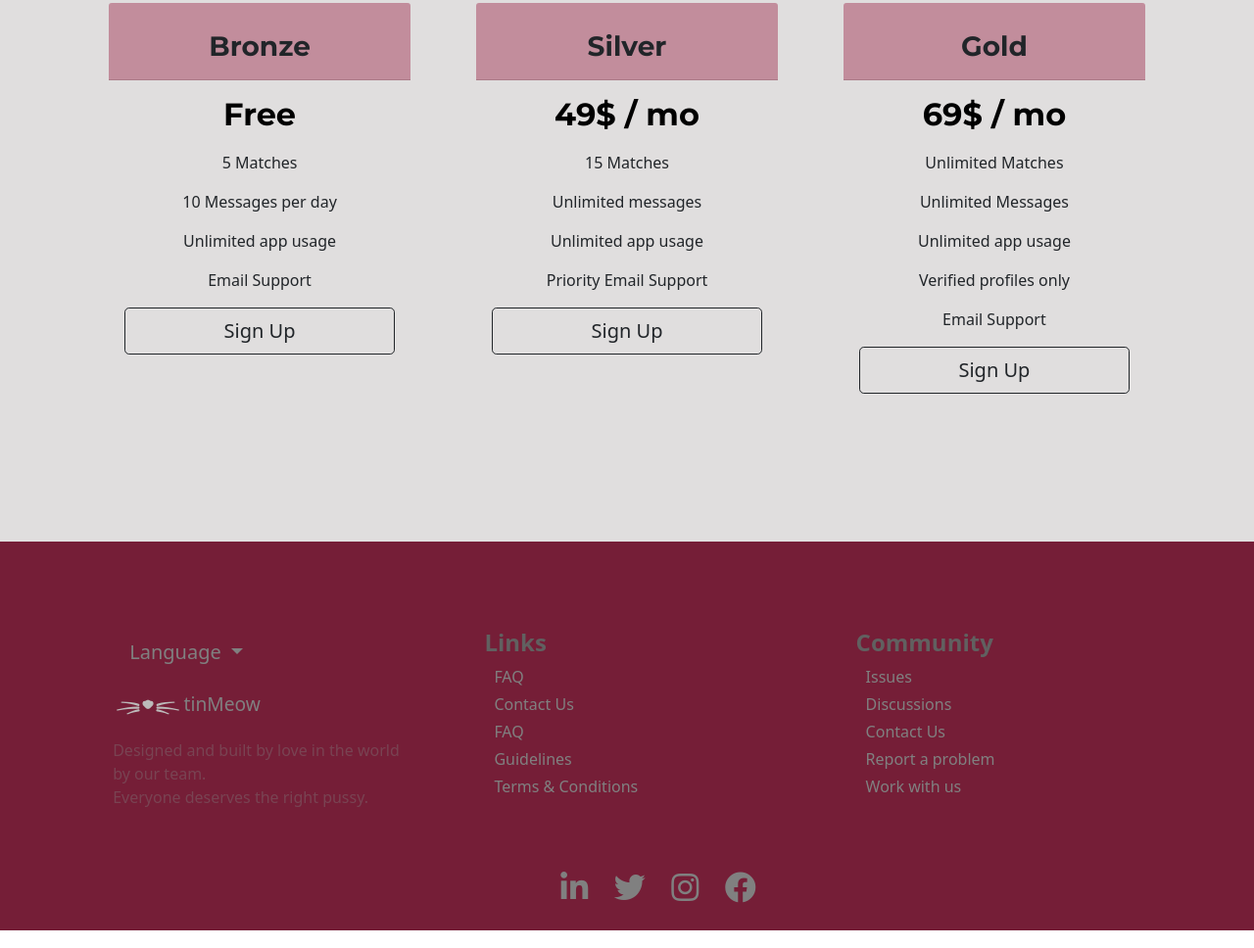
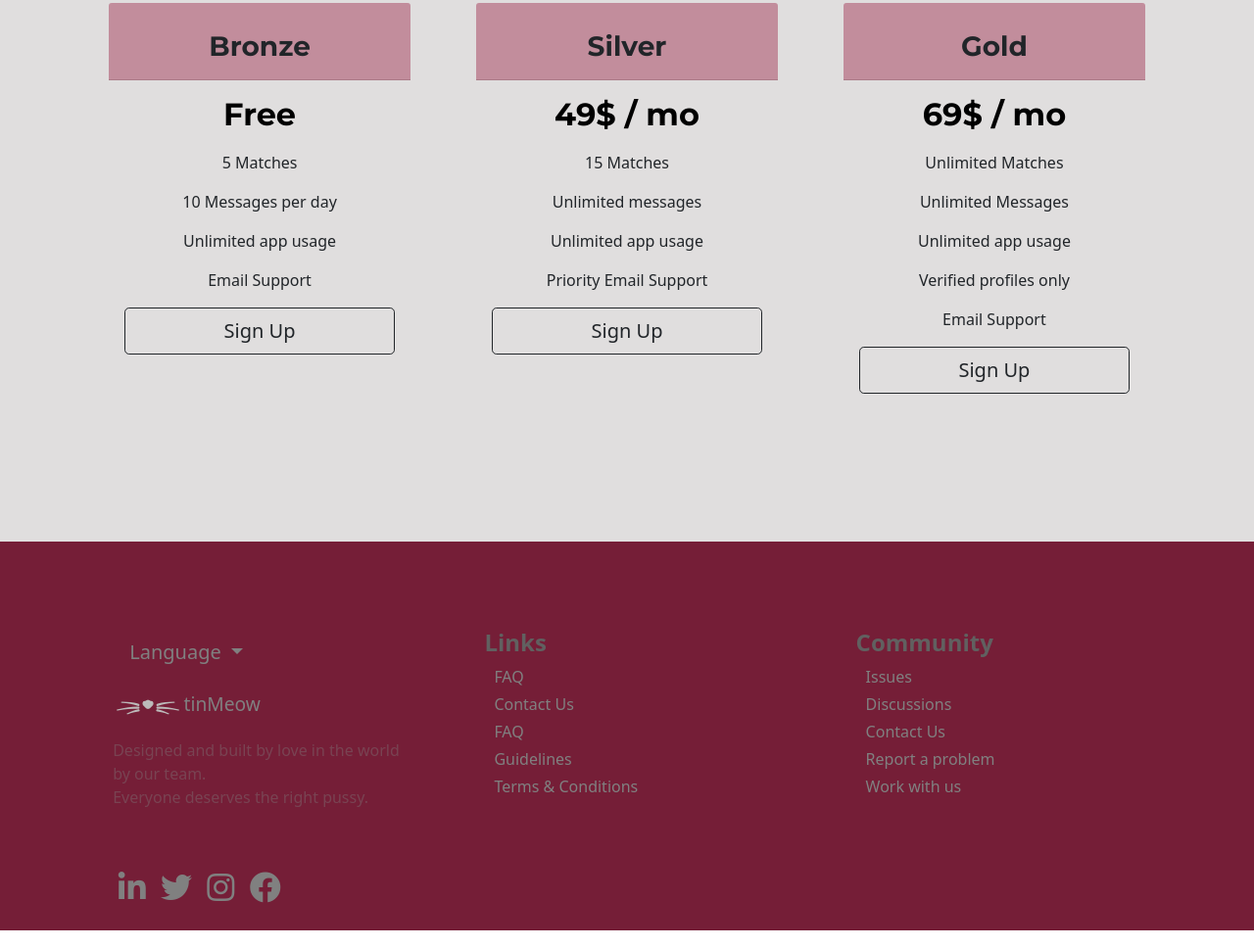
Before and after one commit to Muduuu/tinMeow, a plain HTML site: page index.html in a window 1280 px wide. Shown: the part 2240-3208 px from the top of the page at 98% size. Drawn offline with nearby package versions, Linux system fonts and the light colour scheme.

Commit message:
Update index.html

```diff
--- a/index.html
+++ b/index.html
@@ -222,7 +222,7 @@
 
 </div>
 
-        <div class="mt-5" style="text-align: center;">
+        <div class="mt-5" style="width:50%; ml-auto">
             <a class="footer-link" href="https://www.linkedin.com/"><i class="fab fa-2x fa-linkedin-in"></i></a>
             <a class="footer-link" href="https://twitter.com/"><i class="fab fa-2x fa-twitter"></i></a>
             <a class="footer-link" href="https://www.instagram.com"><i class="fab fa-2x fa-instagram"></i></a>
```
